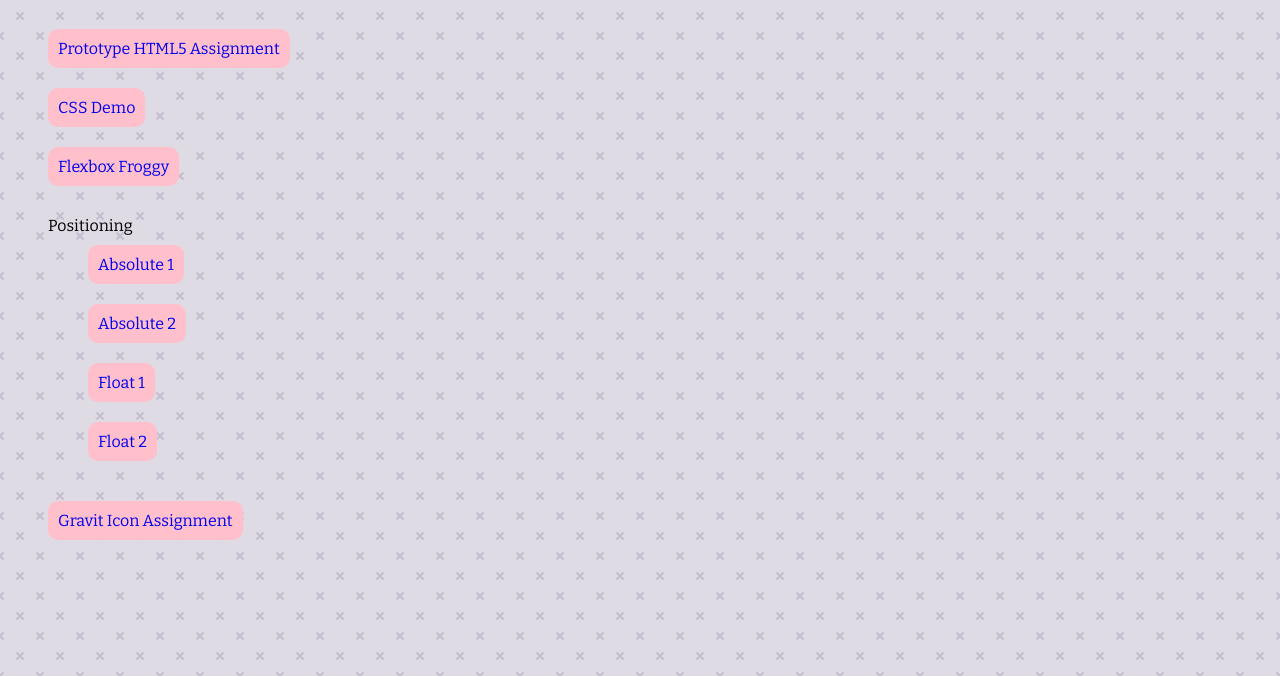
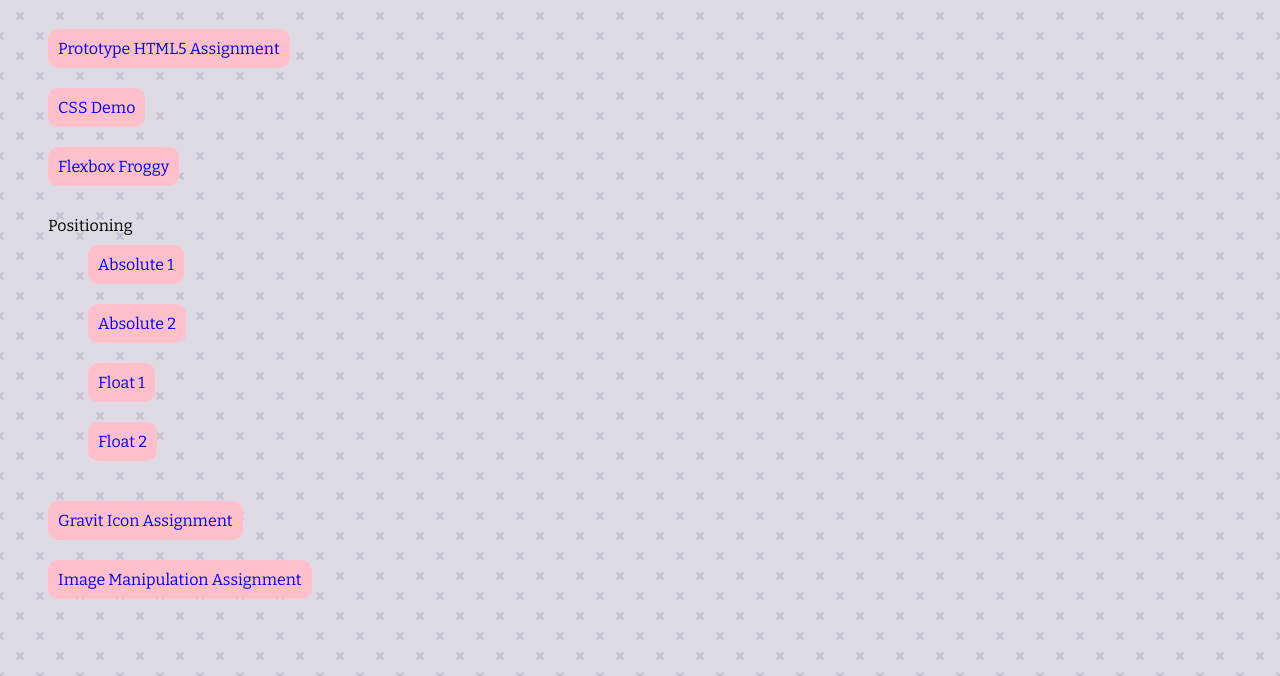
Before and after one commit to NaomiChoy03/ifsc-1310, a plain HTML site: page index.html in a window 1280 px wide. Shown: the part 124-800 px from the top of the page. Drawn offline with nearby package versions, Linux system fonts and the light colour scheme.

Commit message:
Image Manipulation

```diff
--- a/index.html
+++ b/index.html
@@ -38,6 +38,9 @@
       <li>
         <a href="assets/img/GravitIcon.jpg" title="Gravit Icon">Gravit Icon Assignment</a>
       </li>
+      <li>
+        <a href="assets/img/ImageManipulation.jpg" title="Far Away Bear">Image Manipulation Assignment</a>
+      </li>
     </ul>
   </nav>
 </body>
```
Also changed, not shown: assets/img/ImageManipulation.jpg (added).
